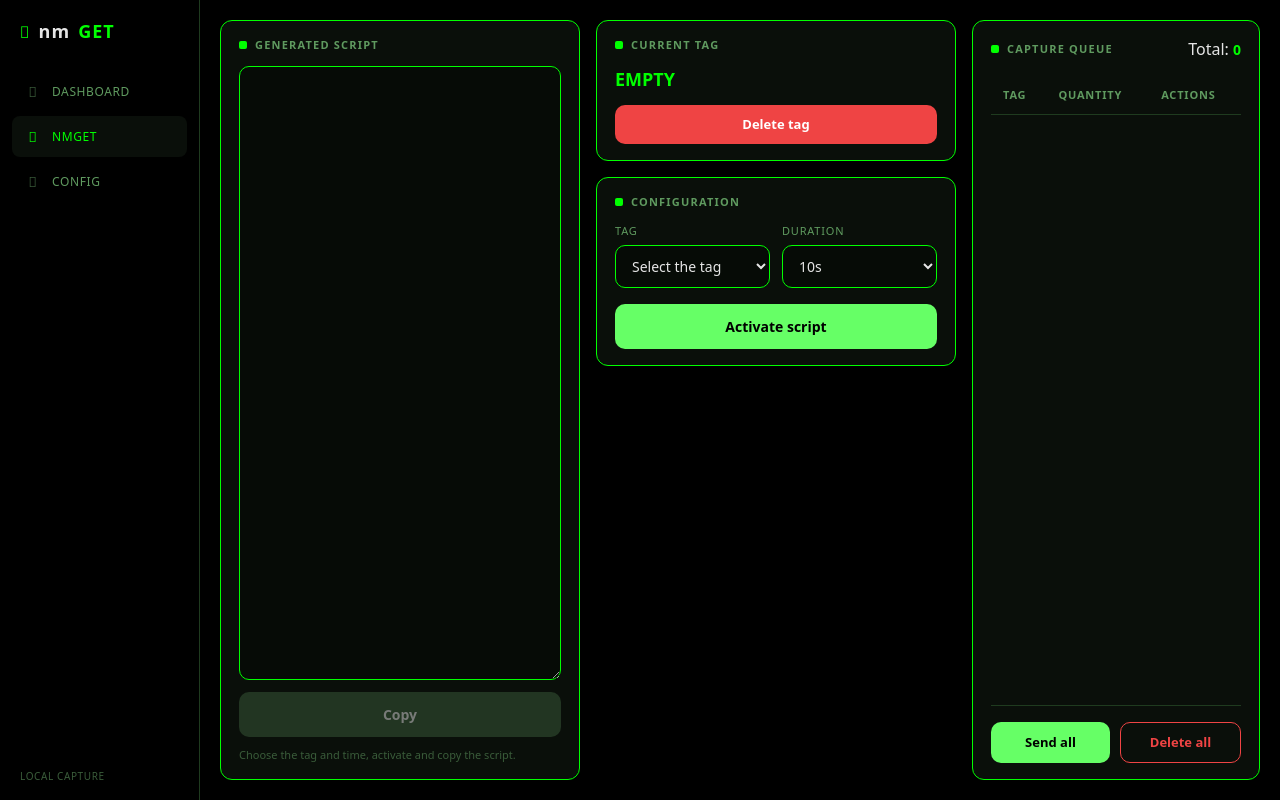
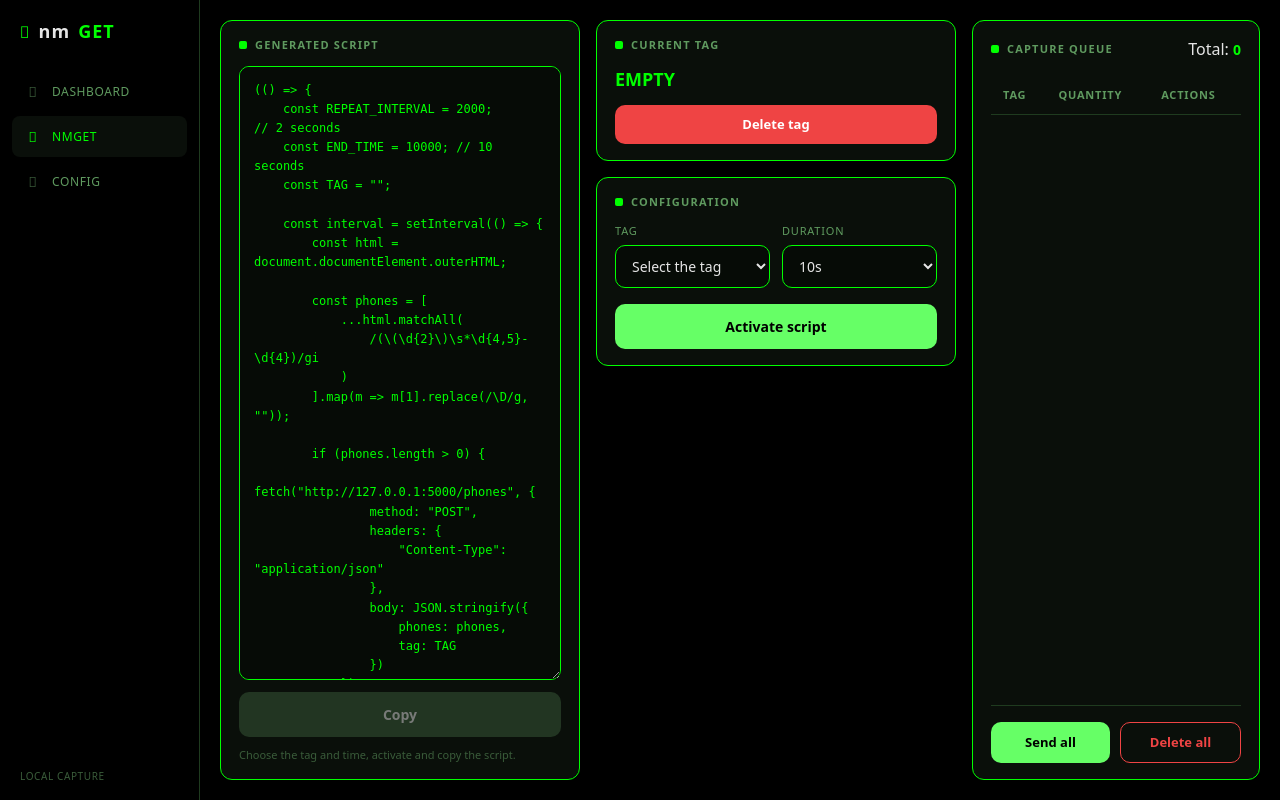
Before and after one commit to DaFi-1/nmget, a Flask app: page /nmget in a window 1280 px wide. Run offline with Flask 3, Linux system fonts and the light colour scheme; data comes from the database, SQL or seed files in the repository; lists and menus that the app fills with data are empty; some web fonts are replaced.

Commit message:
feat: nmget script generator

```diff
--- a/templates/nmget.html
+++ b/templates/nmget.html
@@ -496,7 +496,106 @@ tbody tr:hover {
 </div>
 
 <script>
-(() => {})();
+(() => {
+    const form = document.getElementById("form-nmget");
+    const tag = document.getElementById("tag");
+    const duration = document.getElementById("duration");
+    const scriptEl = document.getElementById("script");
+    const btnCopy = document.getElementById("btn-copy");
+    const currentTagName = document.getElementById("current-tag-name");
+    const btnDeleteTag = document.getElementById("btn-delete-tag");
+
+    const loadCurrentTag = () => {
+        fetch("/tag/current")
+            .then(r => r.json())
+            .then(d => { currentTagName.textContent = d.tag; });
+    };
+
+    btnDeleteTag.addEventListener("click", () => {
+        fetch("/tag/current", { method: "DELETE" })
+            .then(r => r.json())
+            .then(d => { currentTagName.textContent = d.tag; });
+    });
+
+    const generate = () => {
+        const t = tag.value;
+        const seg = Math.max(1, parseInt(duration.value, 10) || 10);
+        scriptEl.value = `(() => {
+    const REPEAT_INTERVAL = 2000;        // 2 seconds
+    const END_TIME = ${seg * 1000}; // ${seg} seconds
+    const TAG = "${t}";
+
+    const interval = setInterval(() => {
+        const html = document.documentElement.outerHTML;
+
+        const phones = [
+            ...html.matchAll(
+                /(\\(\\d{2}\\)\\s*\\d{4,5}-\\d{4})/gi
+            )
+        ].map(m => m[1].replace(/\\D/g, ""));
+
+        if (phones.length > 0) {
+            fetch("http://127.0.0.1:5000/phones", {
+                method: "POST",
+                headers: {
+                    "Content-Type": "application/json"
+                },
+                body: JSON.stringify({
+                    phones: phones,
+                    tag: TAG
+                })
+            });
+        }
+    }, REPEAT_INTERVAL);
+
+    setTimeout(() => {
+        clearInterval(interval);
+    }, END_TIME);
+})();`;
+    };
+
+    const validate = () => {
+        const seg = parseInt(duration.value, 10);
+        const filled = tag.value !== "" && Number.isFinite(seg) && seg > 0;
+        btnCopy.disabled = !(activated && filled);
+    };
+
+    let activated = false;
+
+    form.addEventListener("submit", (e) => {
+        e.preventDefault();
+        fetch("/nmget", {
+            method: "POST",
+            headers: {
+                "Content-Type": "application/json"
+            },
+            body: JSON.stringify({
+                tag: tag.value
+            })
+        }).then(() => loadCurrentTag());
+        activated = true;
+        generate();
+        validate();
+    });
+
+    const update = () => {
+        generate();
+        validate();
+    };
+
+    tag.addEventListener("change", update);
+    duration.addEventListener("change", update);
+
+    update();
+    loadCurrentTag();
+
+    btnCopy.addEventListener("click", () => {
+        if (btnCopy.disabled) return;
+        navigator.clipboard.writeText(scriptEl.value);
+        btnCopy.textContent = "Copied!";
+        setTimeout(() => { btnCopy.textContent = "Copy"; }, 1500);
+    });
+})();
 </script>
 
 {% endblock %}
```
